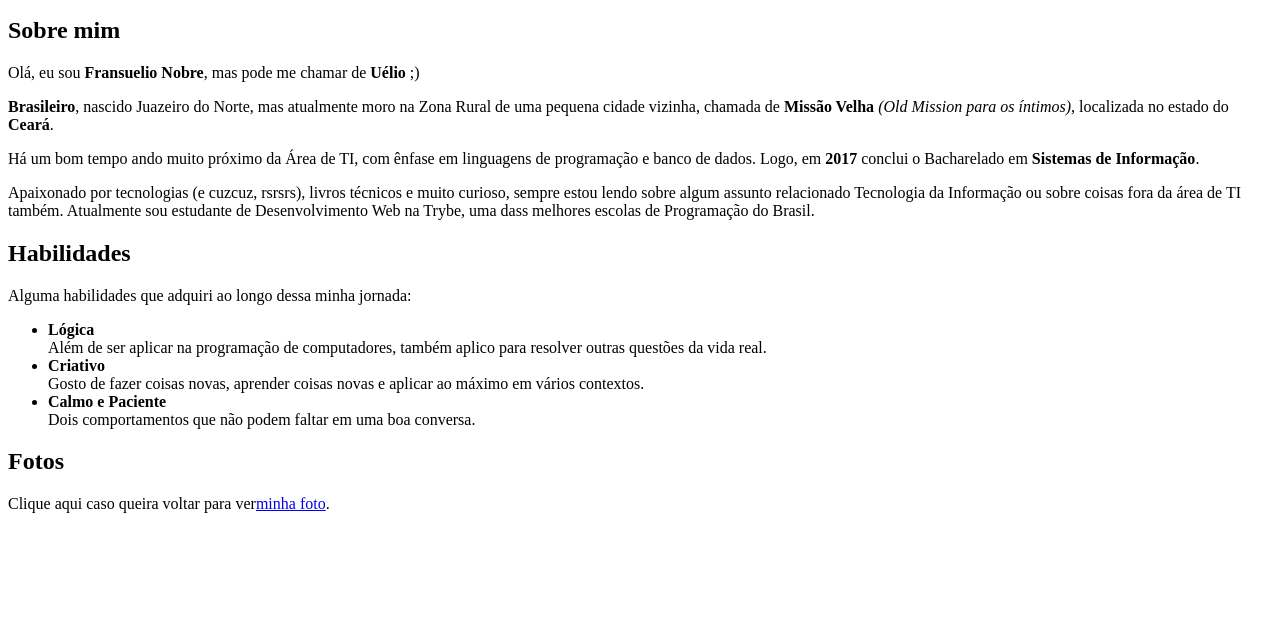
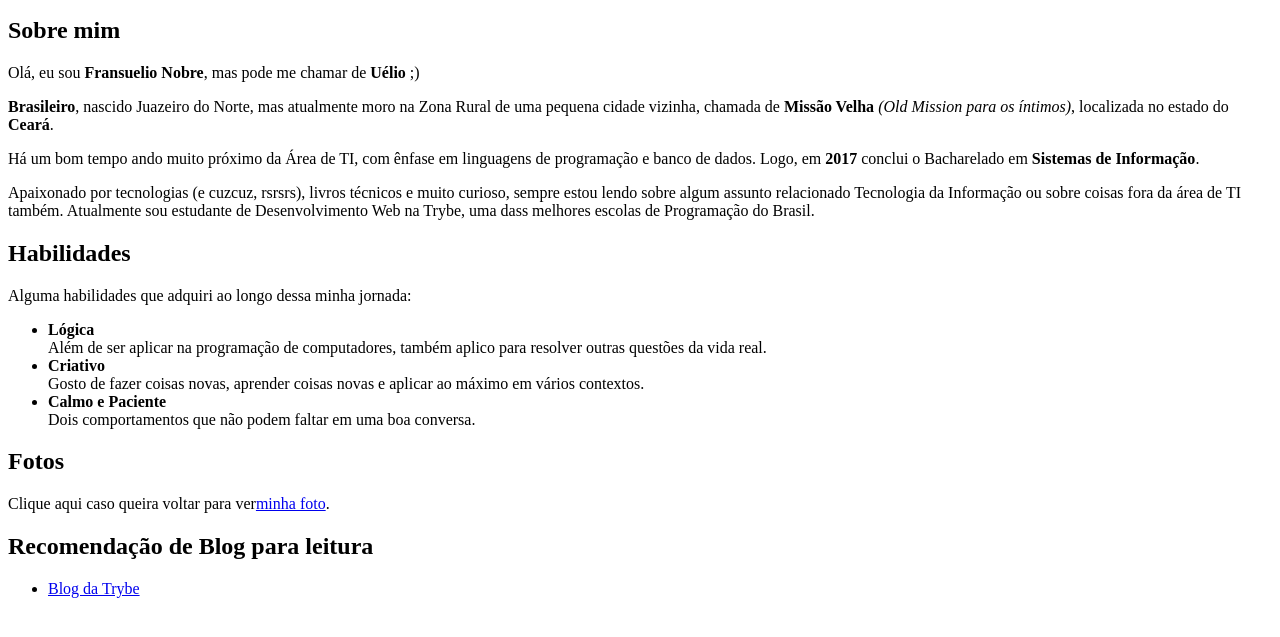
Before and after one commit to UelioNobre/portfolio, a plain HTML site: page index.html in a window 1280 px wide. Shown: the part 101-738 px from the top of the page. Drawn offline with Linux system fonts and the light colour scheme.

Commit message:
adiciona link para blog

```diff
--- a/index.html
+++ b/index.html
@@ -46,7 +46,10 @@
   <h2 id="foto">Fotos</h2>
   <p>Clique aqui caso queira voltar para ver<a href="#me">minha foto</a>.</p>
 
-
+  <h2 id="blogs">Recomendação de Blog para leitura</h2>
+  <ul>
+    <li><a href="https://blog.betrybe.com/" target="_blank">Blog da Trybe</a></li>
+  </ul>
 
 
 
```
